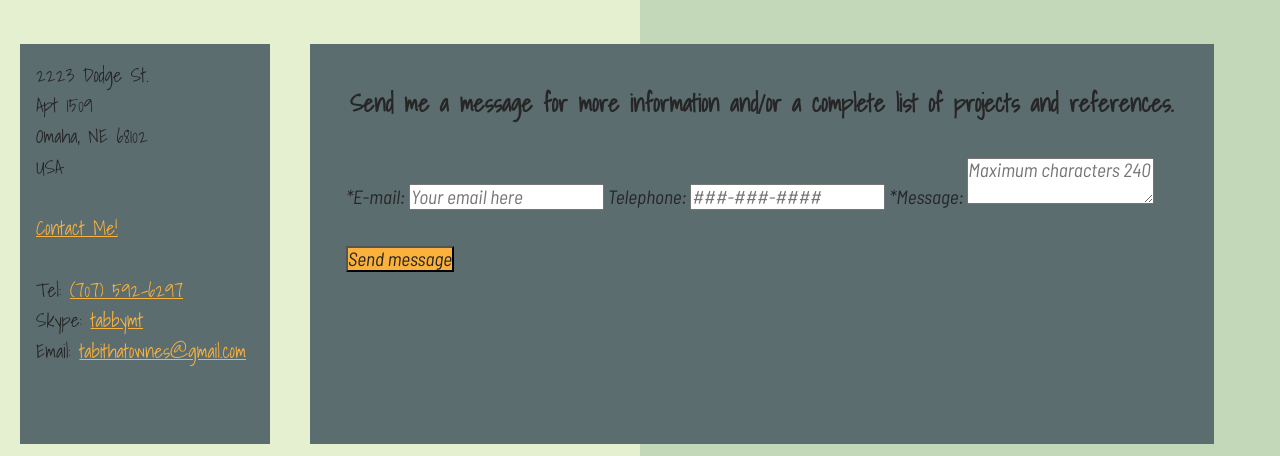
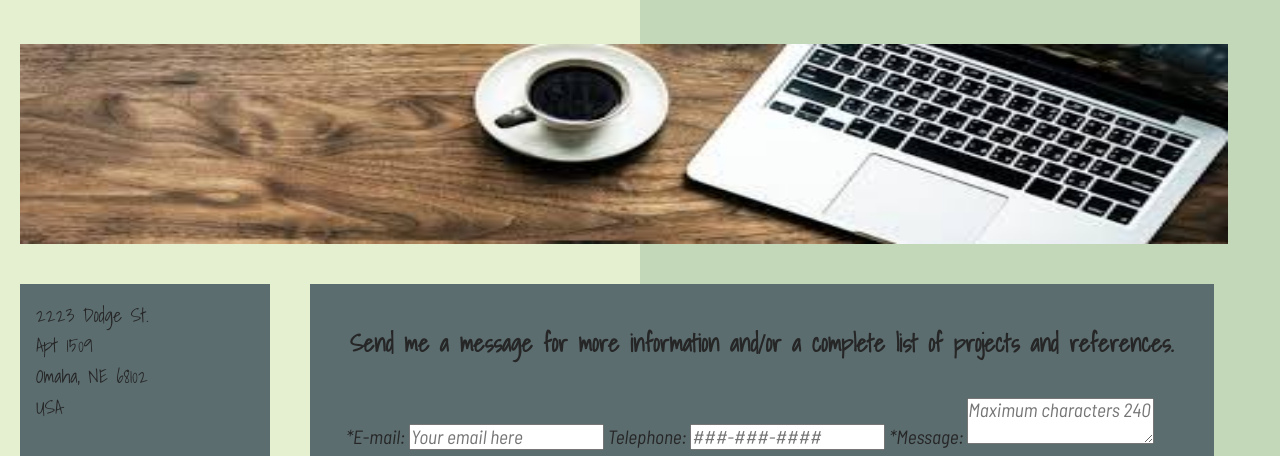
Before and after one commit to TMTownes/Portfolio-Website, a plain HTML site: page contact.html in a window 1280 px wide. Shown: the part 96-552 px from the top of the page. Drawn offline with nearby package versions, Linux system fonts and the light colour scheme; a web font is replaced by a local one.

Commit message:
Added image to contact.html

```diff
--- a/contact.html
+++ b/contact.html
@@ -34,6 +34,7 @@
                 </ul>
             </nav>
         </header>
+        <img src="img/DevBk1.jpeg" alt="Work Picture" class="work-pic">
         <main class="contact-me">
             <div class="contact-info">
             <!--<img src="http://via.placeholder.com/200x70" alt="" ><br>-->
--- a/css/style.production.css
+++ b/css/style.production.css
@@ -584,6 +584,16 @@ td {
 
 
 /*CONTACT PAGE*/
+
+.work-pic {
+    display: -webkit-box;
+    display: -ms-flexbox;
+    display: flex;
+    margin: 20px;
+    width: 151vh;
+    max-height: 200px;
+}
+
 .contact-me {
     display: -webkit-box;
     display: -ms-flexbox;
--- a/css/styles.css
+++ b/css/styles.css
@@ -438,6 +438,14 @@ td {
 
 
 /*CONTACT PAGE*/
+
+.work-pic {
+    display: flex;
+    margin: 20px;
+    width: 151vh;
+    max-height: 200px;
+}
+
 .contact-me {
     display: flex;
     flex-direction: row;
```
Also changed, not shown: img/DevBk1.jpeg (added).
